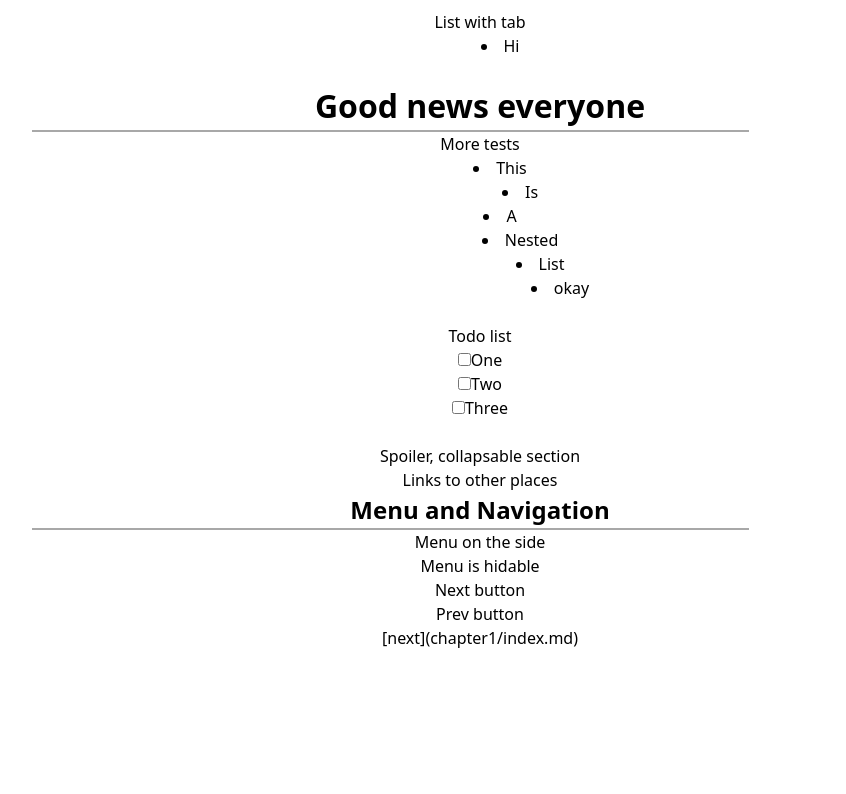
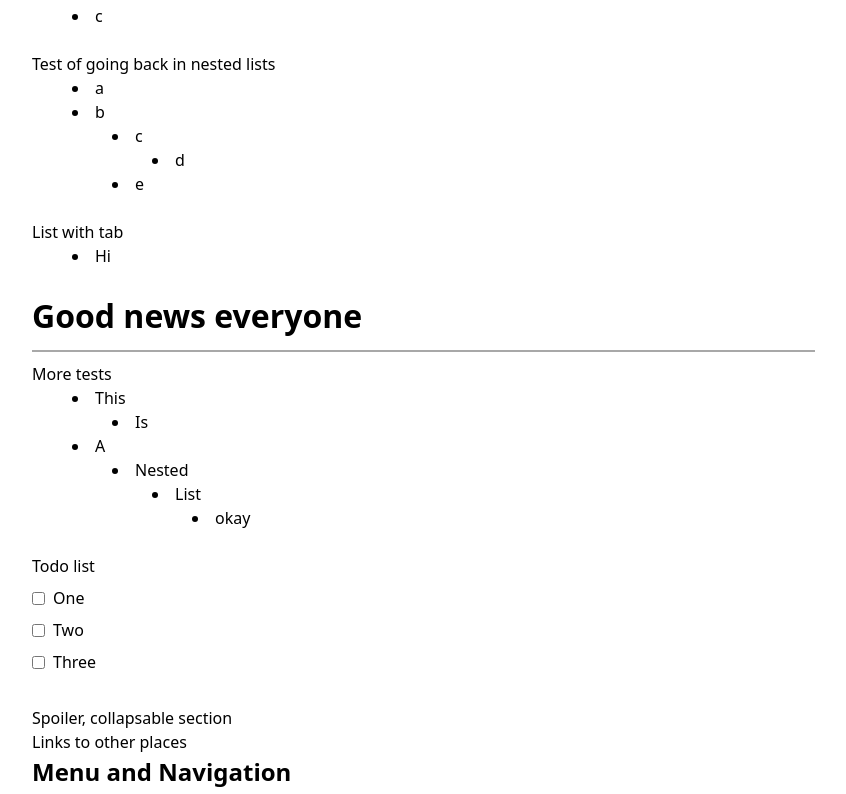
Before and after one commit to Gerroar/tutorial-engine, a React (Vite) app in the folder frontend/: page / in a window 1280 px wide. Shown: the part 1546-2340 px from the top of the page, without its empty margins (320-1166 px from the left). Before the commit the page ends 2228 px from the top, so only its background shows below. Built offline with nearby package versions, Linux system fonts and the light colour scheme; the HTML template or start-up script is replaced by a standard one.

Commit message:
Added some style to the elements

```diff
--- a/frontend/src/App.tsx
+++ b/frontend/src/App.tsx
@@ -7,7 +7,7 @@ export default function App() {
   return (
     <>
       <MenuButton />
-      <div id="page-wrap" className='pl-80'>
+      <div id="page-wrap" className='pl-80 pr-20'>
         <StartingPage />
       </div>
     </>
--- a/frontend/src/index.css
+++ b/frontend/src/index.css
@@ -10,9 +10,9 @@
     max-width: 1280px;
     margin: 0 auto;
     padding: 2rem;
-    text-align: center;
 }
 
+/*CSS of the menu*/
 nav {
     position: absolute;
     top: 0;
@@ -79,11 +79,15 @@ menu {
     color: blue;
 }
 
+/*CSS of the menu*/
+
+/*CSS of the content*/
 .content {
     overflow-y: auto;
     padding: 0 5px 50px 5px;
 
 }
+
 
 main {
 
@@ -93,8 +97,8 @@ main {
 }
 
 hr {
-    width: 80%;
-    margin-left: 0px;
+    width: 96%;
+    margin: 10px 0 10px 0;
     border: 1px solid rgb(168, 168, 168);
 }
 
@@ -119,7 +123,8 @@ details summary>* {
     border-style: solid;
     border-width: 1px;
     border-radius: 4px;
-    padding: 0 35px 0 35px;
+    padding: 20px 35px 20px 35px;
+    margin: 20px 0 20px 0;
     overflow-wrap: break-word;
 }
 
@@ -195,6 +200,8 @@ details summary>* {
 }
 
 /*Classes for Spoiler*/
+
+/*CSS of the content*/
 /* Dark mode */
 
 /*@media (prefers-color-scheme: dark) {
--- a/frontend/src/output/index.tsx
+++ b/frontend/src/output/index.tsx
@@ -65,11 +65,11 @@ Other java
 <p>Spoiler</p>
 <details><summary>Spoiler Title One</summary>
 
-<p>Lorem ipsum dolor sit amet, consectetur adipiscing elit, sed do eiusmod tempor incididunt ut labore et dolore magna aliqua. Et malesuada fames ac turpis egestas maecenas pharetra convallis posuere. Nunc pulvinar sapien et ligula. Id cursus metus aliquam eleifend mi in nulla posuere. Mauris pharetra et ultrices neque ornare aenean euismod elementum. Ultricies mi quis hendrerit dolor magna eget. Mauris ultrices eros in cursus turpis massa. Dui accumsan sit amet nulla. Nunc eget lorem dolor sed viverra ipsum nunc aliquet. Duis tristique sollicitudin nibh sit amet commodo nulla. Eu turpis egestas pretium aenean pharetra magna ac placerat vestibulum. Nulla posuere sollicitudin aliquam ultrices sagittis orci a scelerisque. Magna ac placerat vestibulum lectus. Curabitur vitae nunc sed velit dignissim sodales ut eu sem. Enim eu turpis egestas pretium aenean pharetra. Interdum velit euismod in pellentesque massa placerat duis ultricies. Sodales ut eu sem integer vitae justo eget. Libero nunc consequat interdum varius sit amet mattis vulputate enim. Mauris in aliquam sem fringilla ut. Diam vel quam elementum pulvinar etiam non quam lacus.</p>
+<p className="mt-2 mb-2">Lorem ipsum dolor sit amet, consectetur adipiscing elit, sed do eiusmod tempor incididunt ut labore et dolore magna aliqua. Et malesuada fames ac turpis egestas maecenas pharetra convallis posuere. Nunc pulvinar sapien et ligula. Id cursus metus aliquam eleifend mi in nulla posuere. Mauris pharetra et ultrices neque ornare aenean euismod elementum. Ultricies mi quis hendrerit dolor magna eget. Mauris ultrices eros in cursus turpis massa. Dui accumsan sit amet nulla. Nunc eget lorem dolor sed viverra ipsum nunc aliquet. Duis tristique sollicitudin nibh sit amet commodo nulla. Eu turpis egestas pretium aenean pharetra magna ac placerat vestibulum. Nulla posuere sollicitudin aliquam ultrices sagittis orci a scelerisque. Magna ac placerat vestibulum lectus. Curabitur vitae nunc sed velit dignissim sodales ut eu sem. Enim eu turpis egestas pretium aenean pharetra. Interdum velit euismod in pellentesque massa placerat duis ultricies. Sodales ut eu sem integer vitae justo eget. Libero nunc consequat interdum varius sit amet mattis vulputate enim. Mauris in aliquam sem fringilla ut. Diam vel quam elementum pulvinar etiam non quam lacus.</p>
 
-<p>fdsfdsfdsfdsfgdsgfdsgfdsgfsgfsgfsgrftrrvfsgrwgfdsgfwrwgfdgrwgrwegrwgrwgrwegrwegrwwwerrgewwwwwwwrgergwerr</p>
+<p className="mt-2 mb-2">fdsfdsfdsfdsfgdsgfdsgfdsgfsgfsgfsgrftrrvfsgrwgfdsgfwrwgfdgrwgrwegrwgrwgrwegrwegrwwwerrgewwwwwwwrgergwerr</p>
 
-<p>Duis tristique sollicitudin nibh sit amet commodo nulla. Eu turpis egestas pretium aenean pharetra magna ac placerat vestibulum. Nulla posuere sollicitudin aliquam ultrices sagittis orci a scelerisque. Magna ac placerat vestibulum lectus. Curabitur vitae nunc sed velit dignissim sodales ut eu sem. Enim eu turpis egestas pretium aenean pharetra. Interdum velit euismod in pellentesque massa placerat duis ultricies. Sodales ut eu sem integer vitae justo eget. Libero nunc consequat interdum varius sit amet mattis vulputate enim. Mauris in aliquam sem fringilla ut. Diam vel quam elementum pulvinar etiam non quam lacus.</p>
+<p className="mt-2 mb-2">Duis tristique sollicitudin nibh sit amet commodo nulla. Eu turpis egestas pretium aenean pharetra magna ac placerat vestibulum. Nulla posuere sollicitudin aliquam ultrices sagittis orci a scelerisque. Magna ac placerat vestibulum lectus. Curabitur vitae nunc sed velit dignissim sodales ut eu sem. Enim eu turpis egestas pretium aenean pharetra. Interdum velit euismod in pellentesque massa placerat duis ultricies. Sodales ut eu sem integer vitae justo eget. Libero nunc consequat interdum varius sit amet mattis vulputate enim. Mauris in aliquam sem fringilla ut. Diam vel quam elementum pulvinar etiam non quam lacus.</p>
 </details><details><summary>Spoiler Title Two</summary>
 
 </details>
@@ -115,9 +115,9 @@ Other java
       <ul className="list-disc list-inside"><li>okay</li>
 </ul></ul></ul></ul><br/>
 <p>Todo list</p>
-<div id="todo-1"><input type="checkbox" id="todo-component-1.1" name="todo-component-1.1" value="One"/><label htmlFor="todo-component-1.1">One</label><br/>
-<input type="checkbox" id="todo-component-1.2" name="todo-component-1.2" value="Two"/><label htmlFor="todo-component-1.2">Two</label><br/>
-<input type="checkbox" id="todo-component-1.3" name="todo-component-1.3" value="Three"/><label htmlFor="todo-component-1.3">Three</label><br/>
+<div id="todo-1"><div className="flex items-center mt-2 mb-2"><input type="checkbox" id="todo-component-1.1" name="todo-component-1.1" value="One" className="mr-2" /><label htmlFor="todo-component-1.1">One</label><br/></div>
+<div className="flex items-center mt-2 mb-2"><input type="checkbox" id="todo-component-1.2" name="todo-component-1.2" value="Two" className="mr-2" /><label htmlFor="todo-component-1.2">Two</label><br/></div>
+<div className="flex items-center mt-2 mb-2"><input type="checkbox" id="todo-component-1.3" name="todo-component-1.3" value="Three" className="mr-2" /><label htmlFor="todo-component-1.3">Three</label><br/></div>
 </div><br/>
 <p>Spoiler, collapsable section</p>
 
```
Also changed, not shown: 2 other files (tests, documents, lock files or other folders).
